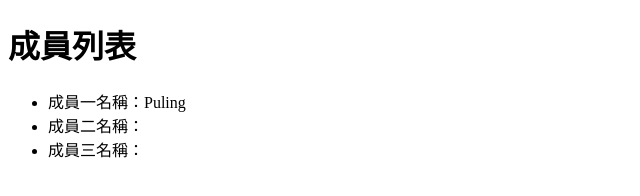
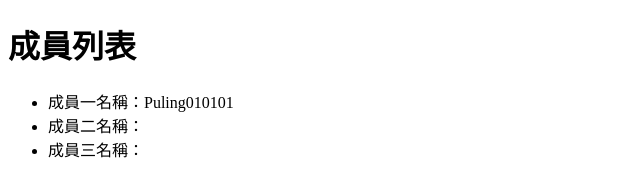
Before and after one commit to yuju0101/1028-44, a plain HTML site: page index.html in a window 1280 px wide. Shown: the full height of the page, 0-640 px from the left. Drawn offline with Linux system fonts and the light colour scheme.

Commit message:
修改成員一名字

```diff
--- a/index.html
+++ b/index.html
@@ -8,7 +8,7 @@
 <body>
     <h1>成員列表</h1>
     <ul>
-        <li>成員一名稱：Puling</li>
+        <li>成員一名稱：Puling010101</li>
         <li>成員二名稱：</li>
         <li>成員三名稱：</li>
     </ul>
```
